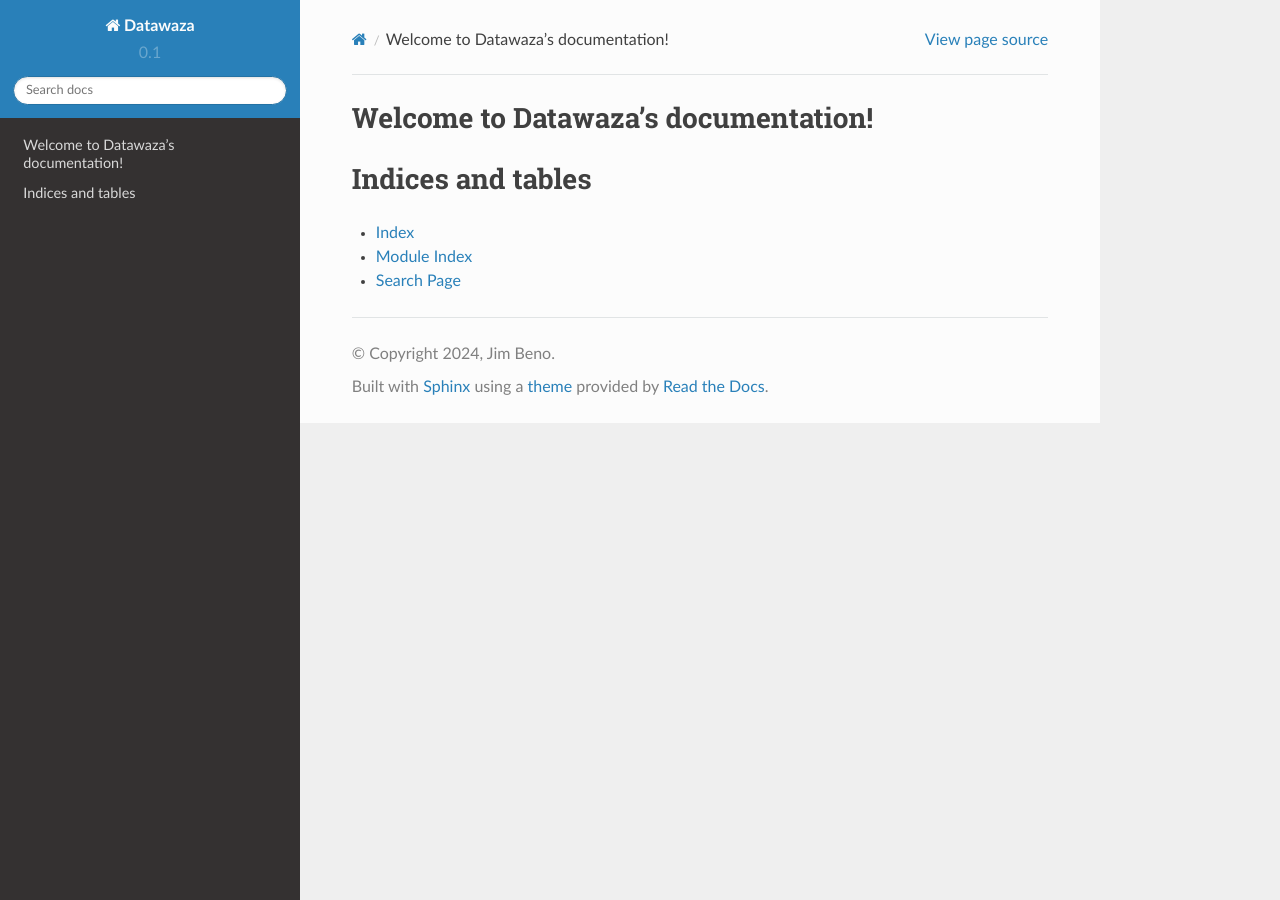
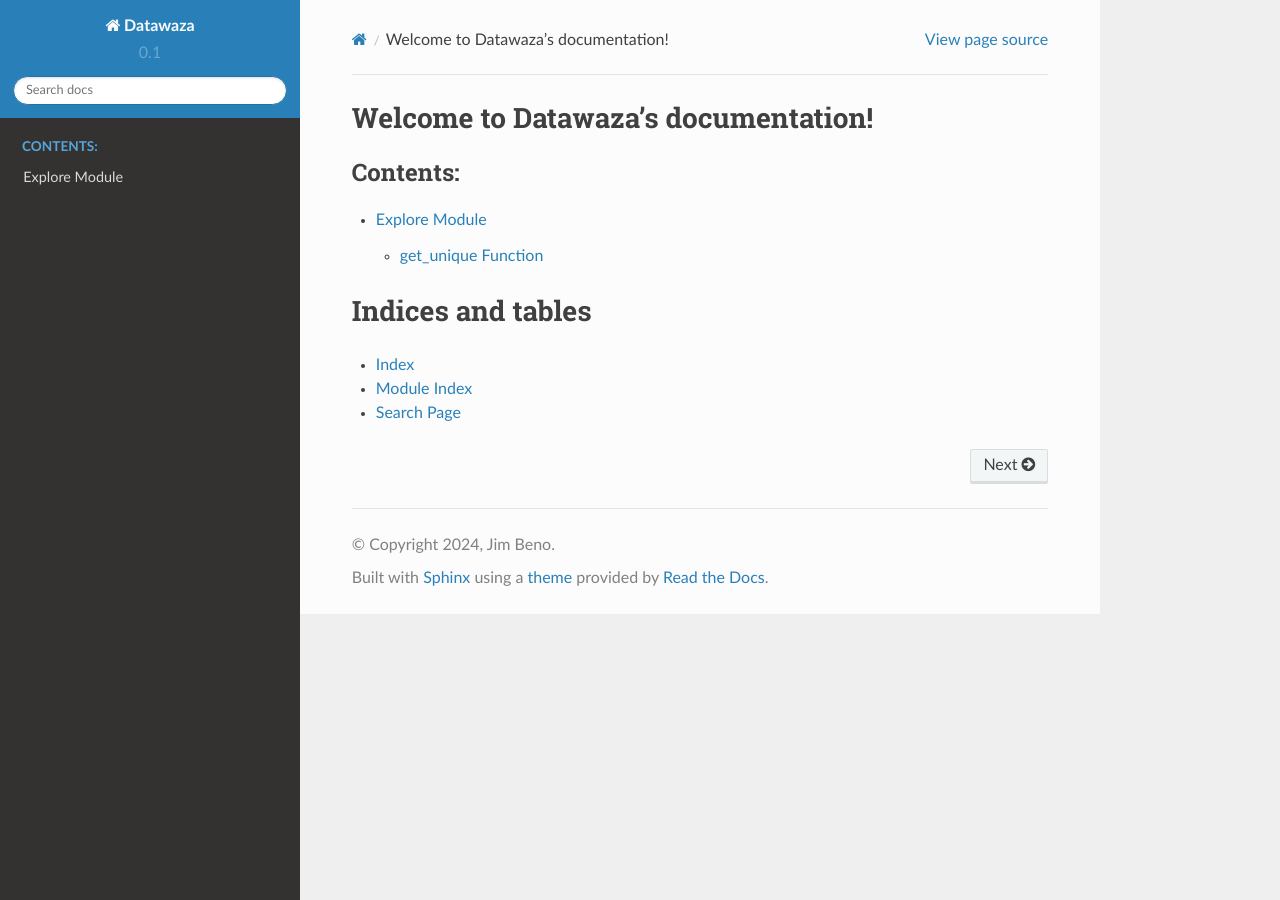
Before and after one commit to jbeno/datawaza, a Sphinx documentation site: the page built from docs/index.rst, in a window 1280 px wide. Built offline with Sphinx 7.4.7 and the Read the Docs theme 2.0.0, drawn with Linux system fonts in a browser that asks for light colours.

```diff
--- /dev/null
+++ b/docs/explore.rst
@@ -0,0 +1,10 @@
+Explore Module
+==============
+
+This module provides tools and utilities to streamline exploratory data analysis.
+It contains functions to find unique values, plot distributions, and more.
+
+get_unique Function
+-------------------
+
+.. autofunction:: datawaza.explore.get_unique
--- a/docs/index.rst
+++ b/docs/index.rst
@@ -10,6 +10,8 @@
    :maxdepth: 2
    :caption: Contents:
 
+   explore
+
 
 
 Indices and tables
```
